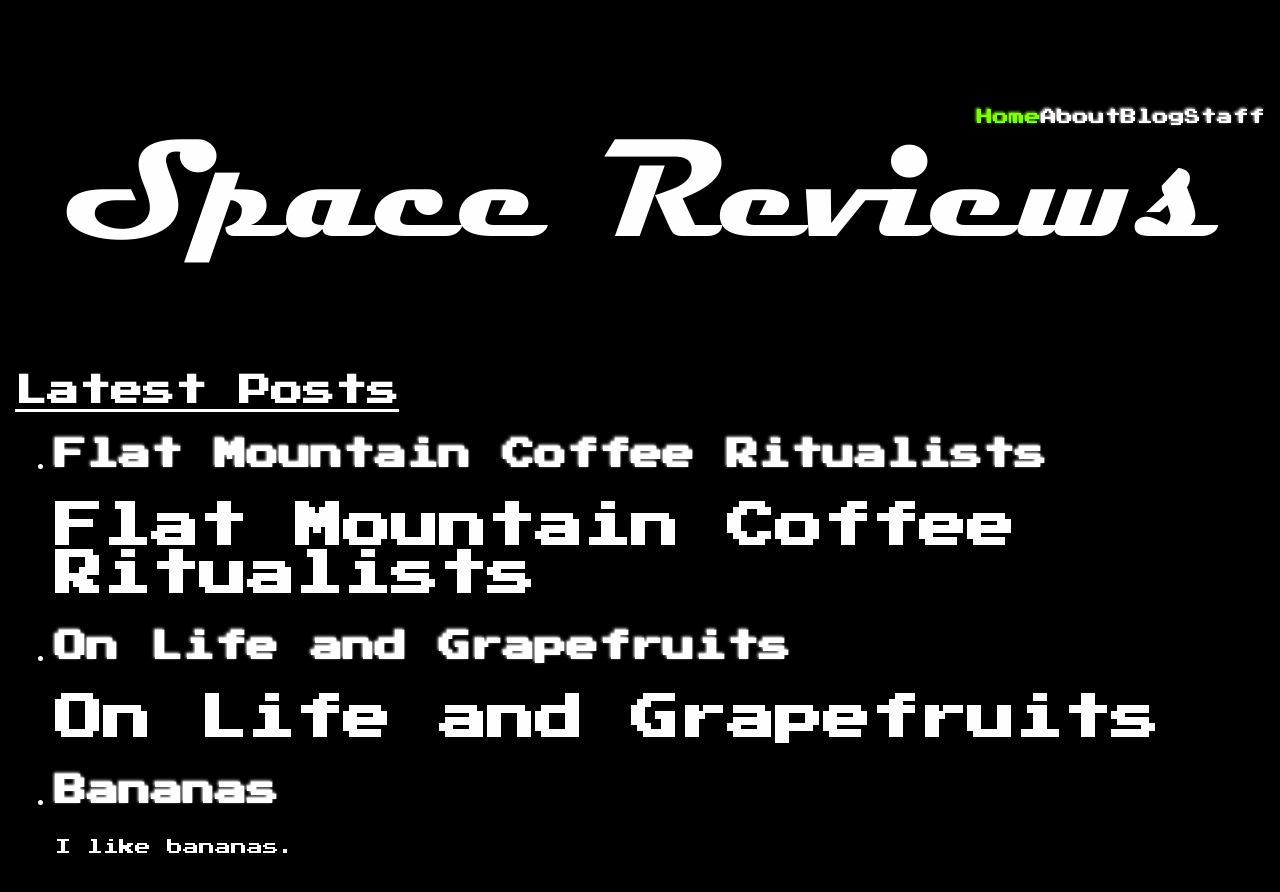
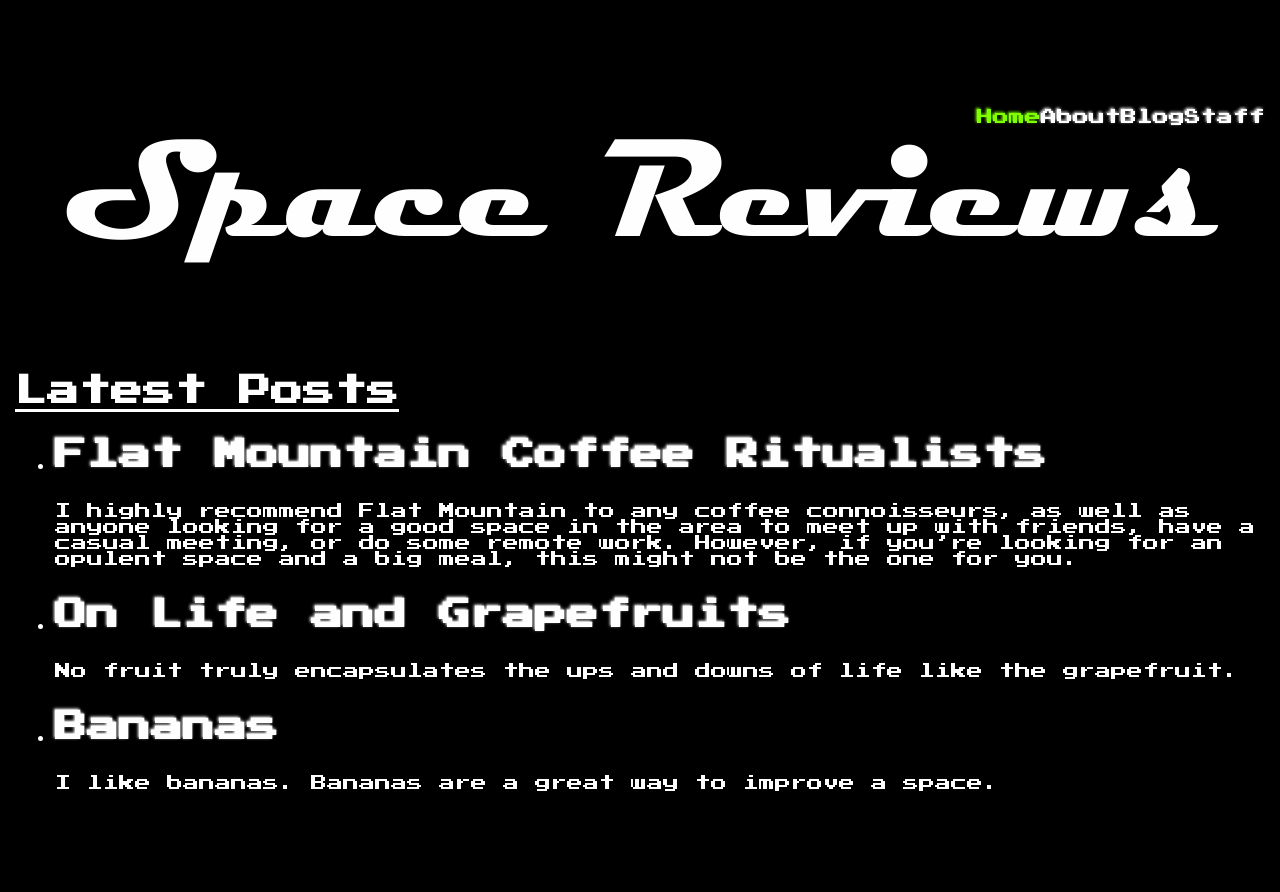
Before and after one commit to KeshetKaridi/spacereviews, a Jekyll site: the page built from index.html, in a window 1280 px wide. Shown: the top 892 px of the page. Built offline with Jekyll 4.4.1, drawn with Linux system fonts in a browser that asks for light colours.

Commit message:
added metadata

```diff
--- a/_posts/2025-02-28-bananas.md
+++ b/_posts/2025-02-28-bananas.md
@@ -1,5 +1,6 @@
 ---
 post_title: Bananas
+tldr: I like bananas. Bananas are a great way to improve a space.
 author: kid
 ---
 
--- a/_posts/2025-02-28-grapefruits.md
+++ b/_posts/2025-02-28-grapefruits.md
@@ -1,5 +1,6 @@
 ---
 post_title: On Life and Grapefruits
+tldr: No fruit truly encapsulates the ups and downs of life like the grapefruit.
 author: keshet
 ---
 
--- a/index.html
+++ b/index.html
@@ -10,7 +10,7 @@ title: Home
   {% for post in site.posts %}
     <li>
       <h3><a href="{{ post.url }}">{{ post.post_title }}</a></h3>
-      {{ post.excerpt }}
+      {{ post.tldr }}
     </li>
   {% endfor %}
 </ul>
```
Also changed, not shown: 6 other files.
